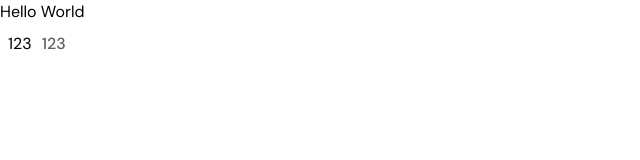
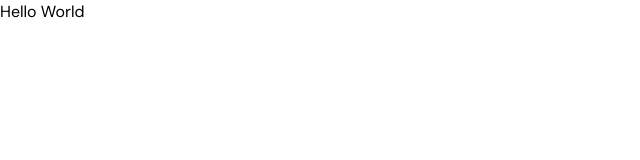
Before and after one commit to arishem51/motiv, a React (Create React App) app: page / in a window 1280 px wide. Shown: the top 160 px of the page, without its empty margins (0-640 px from the left). Built offline with nearby package versions, Linux system fonts and the light colour scheme.

Commit message:
chore: Sidebar

```diff
--- a/src/App.tsx
+++ b/src/App.tsx
@@ -1,12 +1,5 @@
-import SideBarItem from "./components/SideBarItem";
-
 function App() {
-  return (
-    <div>
-      Hello World
-      <SideBarItem icon={<div>123</div>} title="123" />
-    </div>
-  );
+  return <div>Hello World</div>;
 }
 
 export default App;
--- a/src/components/SideBarItem.tsx
+++ b/src/components/SideBarItem.tsx
@@ -2,13 +2,12 @@ import React from "react";
 import styled from "styled-components";
 
 type Props = {
-  icon: React.ReactNode;
-  title: string;
   onClick: () => void;
   active?: boolean;
+  children: React.ReactNode;
 };
 
-const Wrapper = styled.div<{ active: boolean }>`
+const Wrapper = styled.div<{ active?: boolean }>`
   display: flex;
   padding: var(--size-8);
   border-radius: 6px;
@@ -23,19 +22,8 @@ const Wrapper = styled.div<{ active: boolean }>`
   align-items: center;
 `;
 
-const Text = styled.span`
-  color: var(--color-dark2);
-  user-select: none;
-  font-weight: 500;
-`;
-
-const SideBarItem = ({ icon, title, onClick, active = false }: Props) => {
-  return (
-    <Wrapper onClick={onClick} active={active}>
-      {icon}
-      <Text>{title}</Text>
-    </Wrapper>
-  );
+const SideBarItem = (props: Props) => {
+  return <Wrapper {...props} />;
 };
 
 export default SideBarItem;
```
Also changed, not shown: 1 other file (tests, documents, lock files or other folders).
